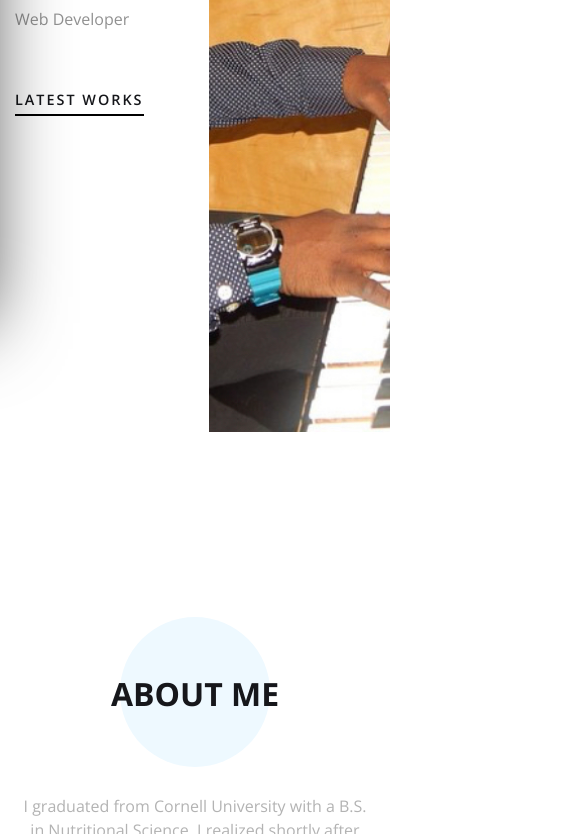
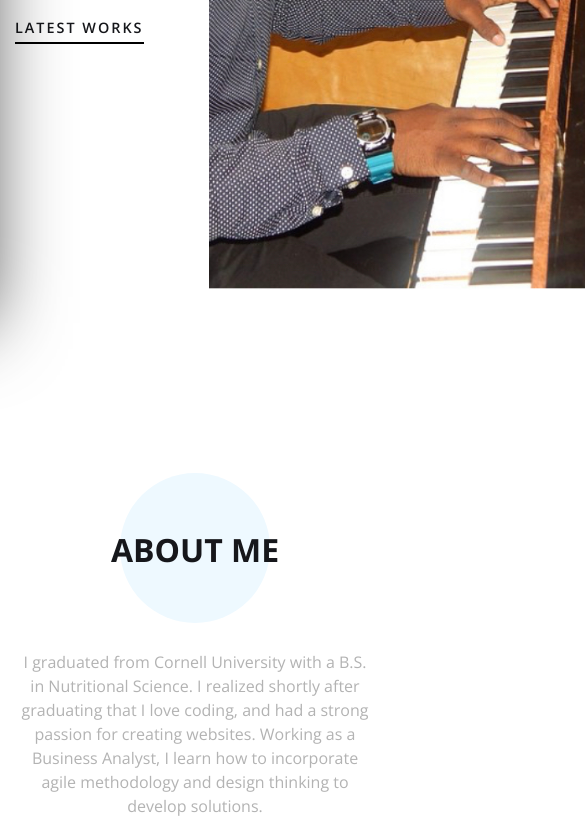
Before and after one commit to JoelOgun/Portfolio, a plain HTML site: page index.html in a window 390 px wide. Shown: the part 506-1340 px from the top of the page, 585 px wide, since content can reach past the window. Drawn offline with nearby package versions, Linux system fonts and the light colour scheme.

Commit message:
moblie image of me more viewable

```diff
--- a/css/landing-page/top-section.css
+++ b/css/landing-page/top-section.css
@@ -58,6 +58,7 @@
   width: 100%;
   max-width: 600px;
   height: 700px;
+
   margin: 0 auto;
 }
 /* Tablets */
@@ -69,8 +70,8 @@
     display: none;
   }
   #top .img .background-img {
-    height: 100vh;
     width: auto;
+    padding: 200px;
   }
 }
 /* Phones */
@@ -82,7 +83,7 @@
     display: none;
   }
   #top .img .background-img {
-    height: 100vh;
     width: auto;
+    padding: 200px;
   }
 }
```
